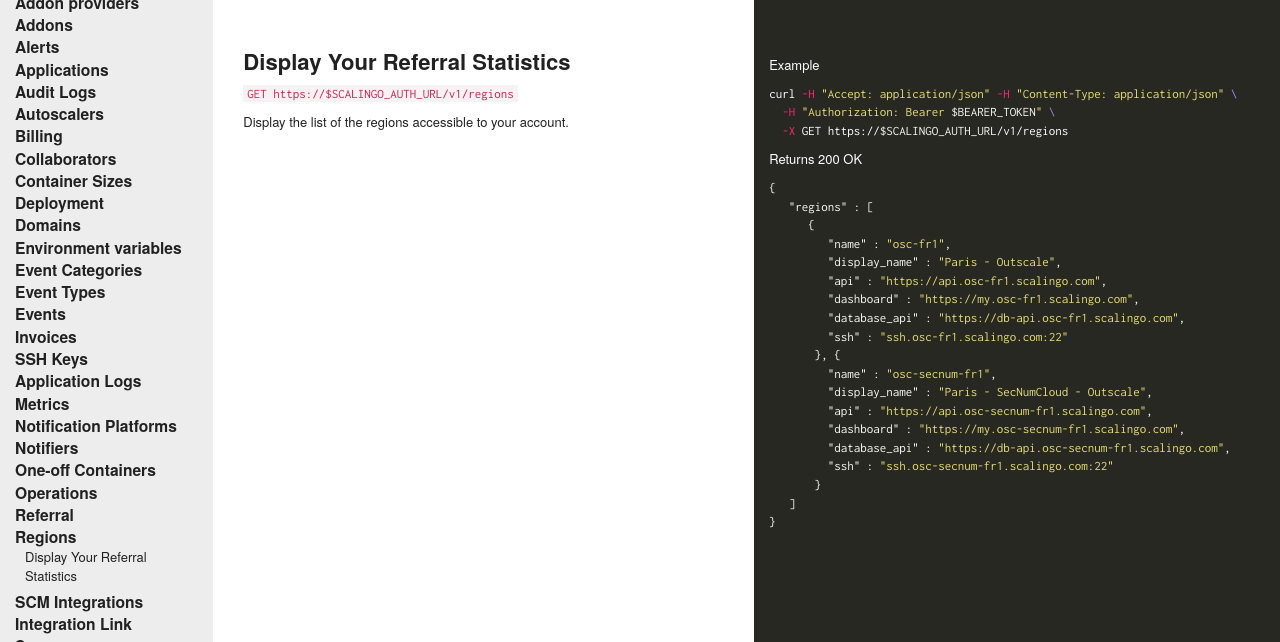
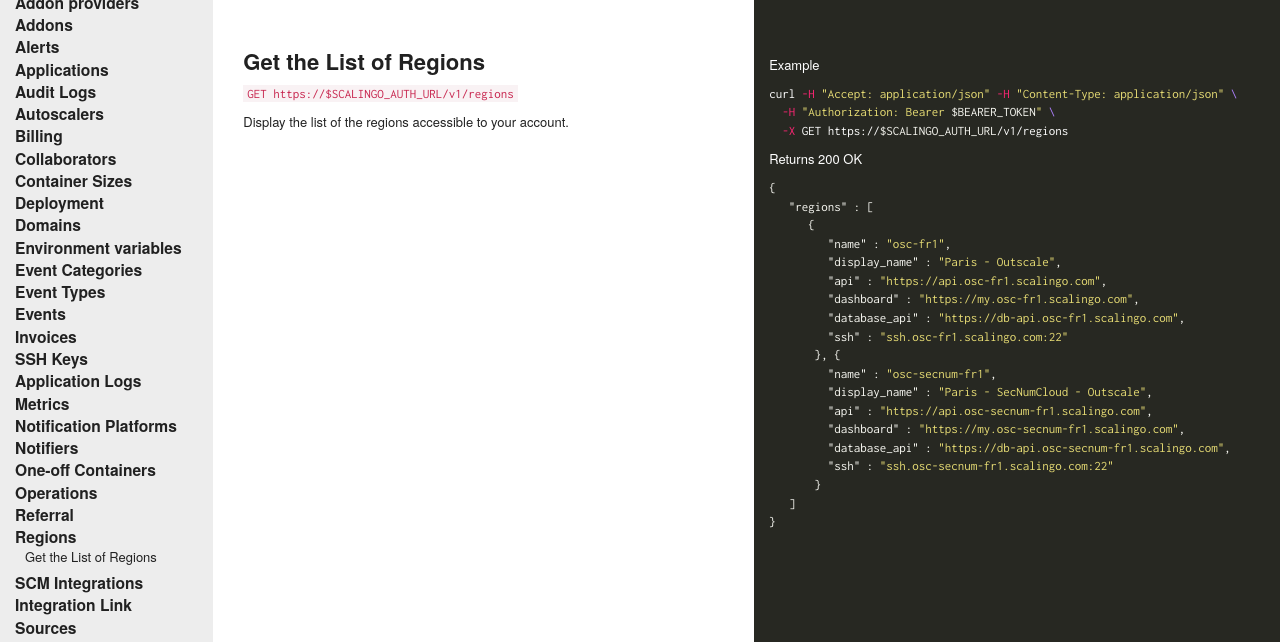
Before and after one commit to jdauphant/developers-documentation, a Jekyll site: the page built from _scalingo_api/regions.md, in a window 1280 px wide and 966 px high, cut to the strip 324-966 px from the top of the window. Built offline with Jekyll 4.4.1, drawn with Linux system fonts in a browser that asks for light colours; nearby versions of some CDN libraries; comment, search, counter and statistics services are not loaded.

Commit message:
[Regions] Copy-paste error

```diff
--- a/_scalingo_api/regions.md
+++ b/_scalingo_api/regions.md
@@ -40,7 +40,7 @@ Example object:
 
 --- row ---
 
-## Display Your Referral Statistics
+## Get the List of Regions
 
 `GET https://$SCALINGO_AUTH_URL/v1/regions`
 
```
